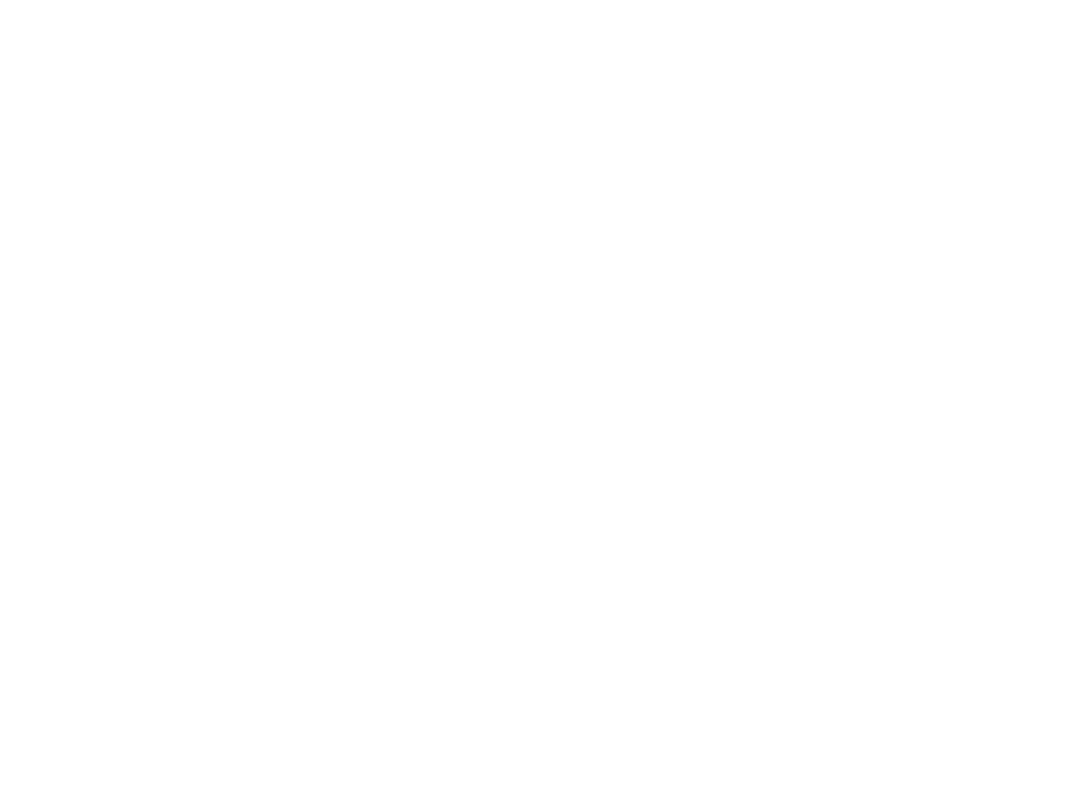
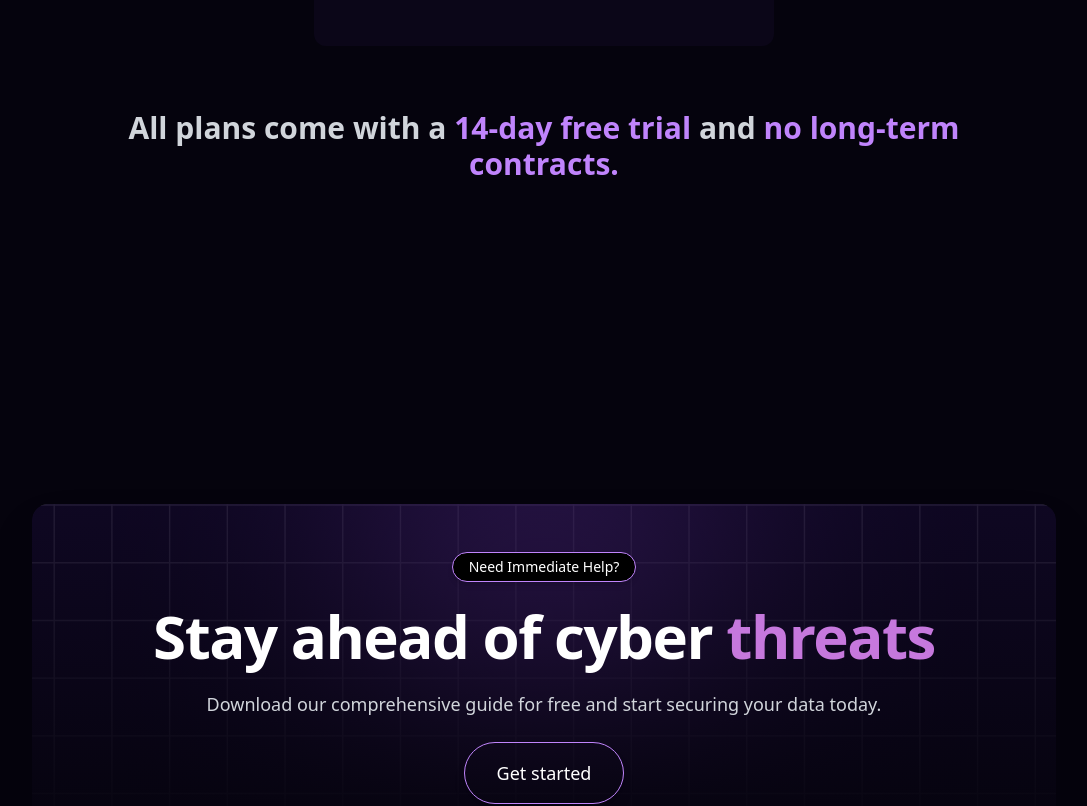
Before and after one commit to Krishnapriya-prasannan/cyber, a React (Create React App) app: page / in a window 1280 px wide. Shown: the part 5097-5903 px from the top of the page, without its empty margins (96-1183 px from the left). Before the commit the page ends 4241 px from the top, so only its background shows below. Built offline with nearby package versions, Linux system fonts and the light colour scheme.

Commit message:
some updates

```diff
--- a/src/Pages/Home.js
+++ b/src/Pages/Home.js
@@ -6,7 +6,8 @@ import Results from '../Components/Home/Results';
 import Ourservices from '../Components/Home/Ourservices';
 import Expertise from '../Components/Home/Expertise';
 import Testimonials from '../Components/Home/Testimonials';
-
+import PricingSection from '../Components/Price';
+import CyberThreatBanner from '../Components/Banner';
 const HomePage = () => {
   return (
     <div>
@@ -15,6 +16,8 @@ const HomePage = () => {
       <Results />
       <Ourservices />
       <Expertise />
+      <PricingSection />
+      <CyberThreatBanner />
       <Testimonials />
       ,
     </div>
```
